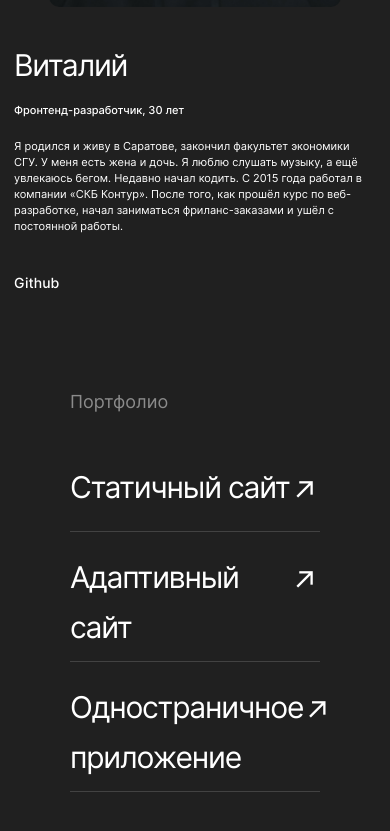
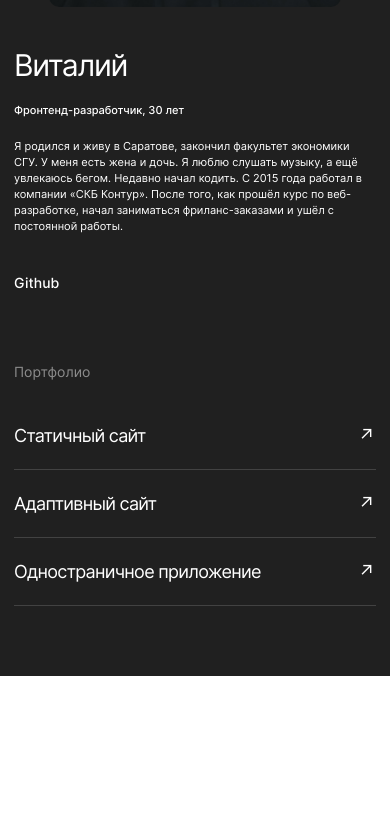
Before and after one commit to alebedev85/movies-explorer-frontend, a React (Create React App) app: page / in a window 390 px wide. Shown: the part 2536-3367 px from the top of the page. After the commit the page ends 3212 px from the top, so only its background shows below. Built offline with nearby package versions, Linux system fonts and the light colour scheme.

Commit message:
feater: сделал адаптив  Portfolio

```diff
--- a/src/components/Main/Portfolio/Portfolio.css
+++ b/src/components/Main/Portfolio/Portfolio.css
@@ -38,11 +38,54 @@
 .portfolio__link__pic {
   margin: 0;
   padding: 0;
-  color: #FFF;
-  font-family: Inter;
   font-size: 30px;
   font-style: normal;
   font-weight: 400;
   line-height: 60px;
   letter-spacing: 0.8px;
 }
+
+@media screen and (max-width: 768px) {
+  .portfolio {
+    padding-top: 91px;
+    padding-left: 50px;
+    padding-right: 50px;
+    padding-bottom: 90px;
+  }
+
+  .portfolio__link__text {
+    font-size: 28px;
+    letter-spacing: -1.12px;
+  }
+}
+
+@media screen and (max-width: 549px) {
+  .portfolio {
+    padding-top: 71px;
+    padding-left: 14px;
+    padding-right: 14px;
+    padding-bottom: 70px;
+  }
+
+  .portfolio__title {
+    font-size: 14px;
+    padding-bottom: 20px;
+  }
+
+  .portfolio__link {
+    padding-top: 20px;
+    padding-bottom: 19px;
+  }
+
+  .portfolio__link__text {
+    font-size: 18px;
+    line-height: 28px;
+    letter-spacing: -0.72px;
+  }
+
+  .portfolio__link__pic {
+    font-size: 18px;
+    line-height: 28px;
+    letter-spacing: 0.8px;
+  }
+}
```
